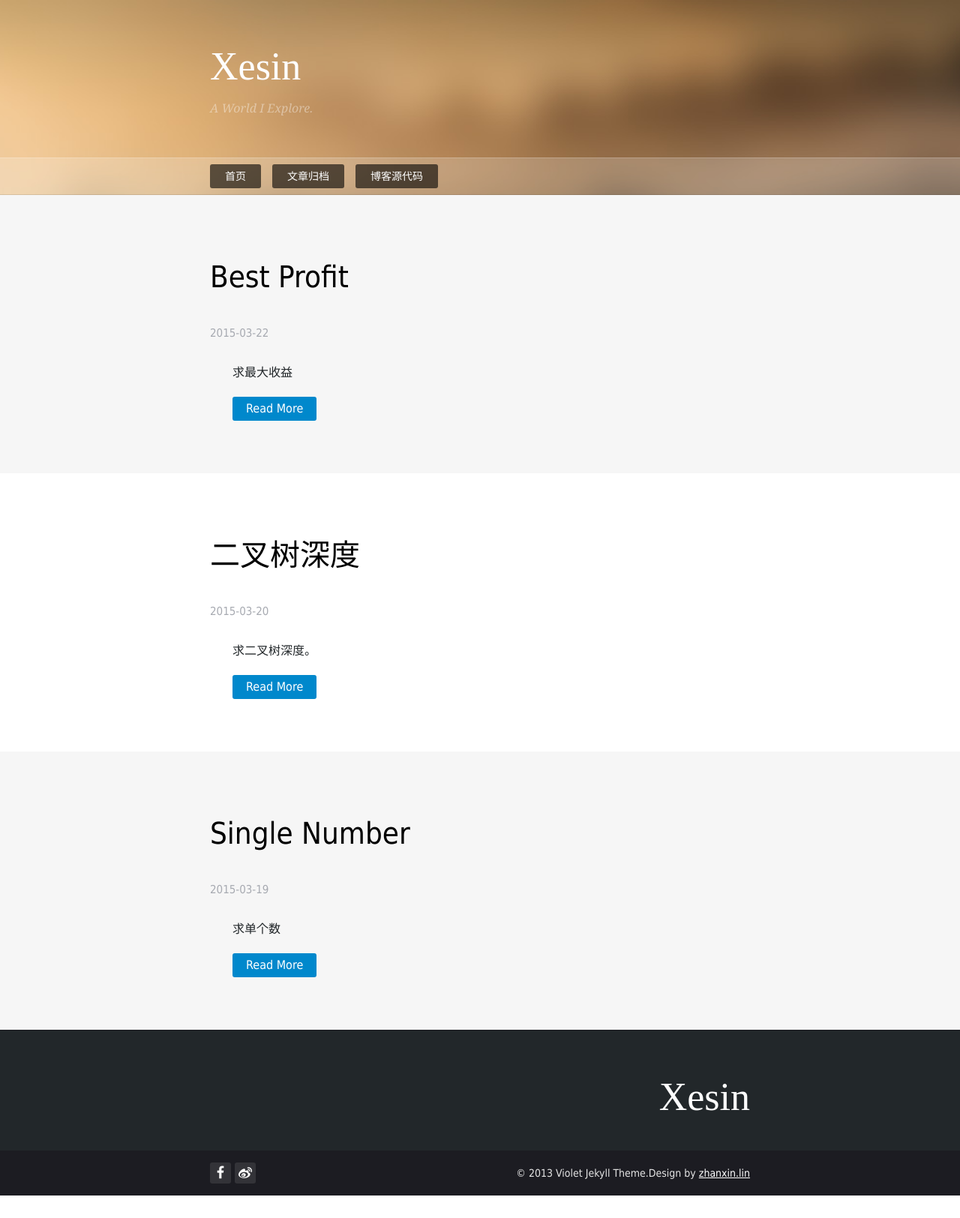
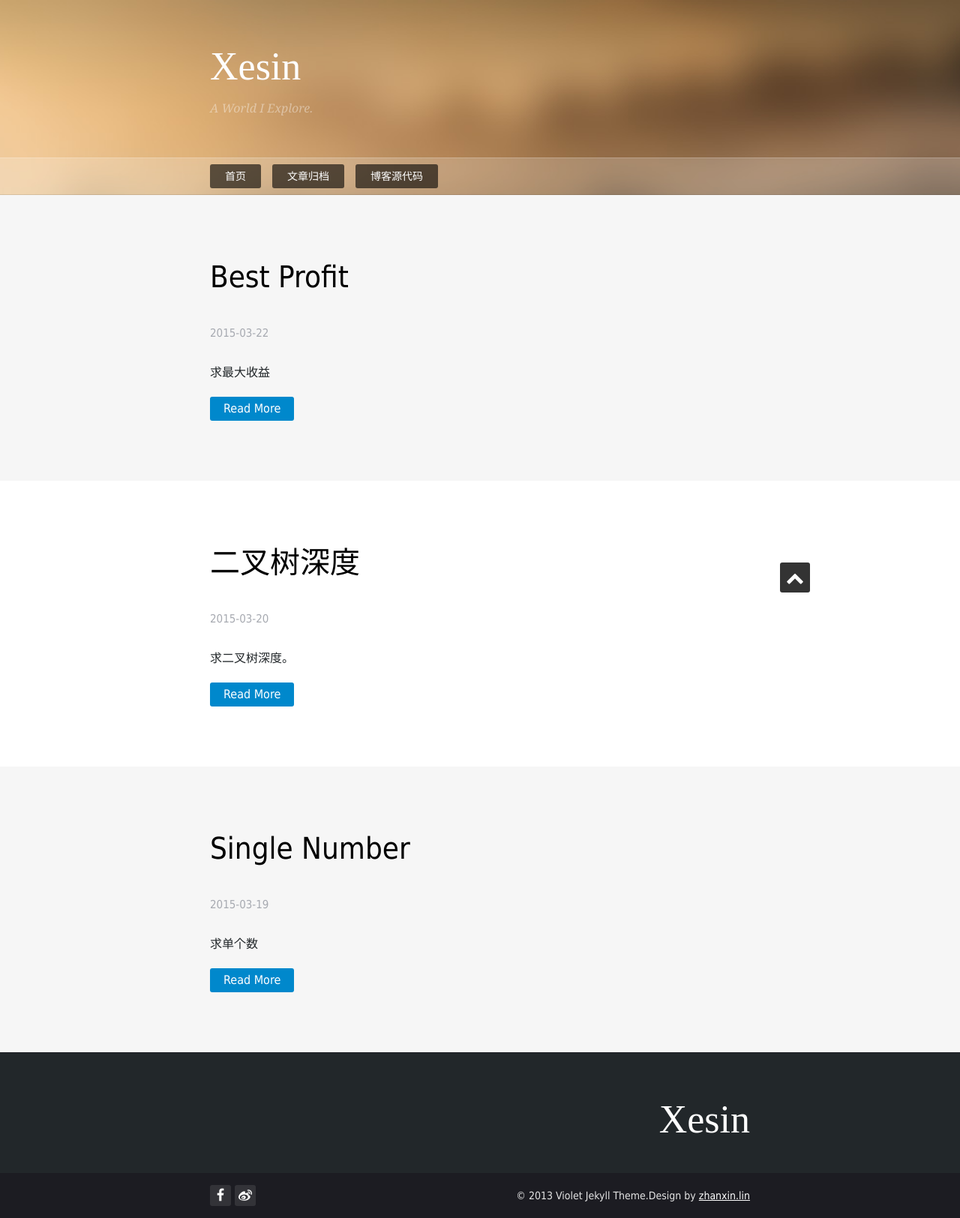
Before and after one commit to Xesian/Xesian, a Jekyll site: the page built from index.html, in a window 1280 px wide. Shown: the whole page at 75% size. Built offline with Jekyll 4.4.1, drawn with Linux system fonts in a browser that asks for light colours; nearby versions of some CDN libraries; some web fonts are replaced; the list of posts is cut into pages by our own code; before the commit the page ends 1594 px from its top, so only the background shows below that.

Commit message:
20150323 17:45

```diff
--- a/themes/violet/css/style.css
+++ b/themes/violet/css/style.css
@@ -382,7 +382,7 @@
     margin: 0px 0 30px 0;
 }
 .main-article-contant {
-    margin: 30px 0 10px 30px;
+    margin: 30px 10px 30px 0px;
 }
 .main-article-contant p {
     font-size: 16px;
```
